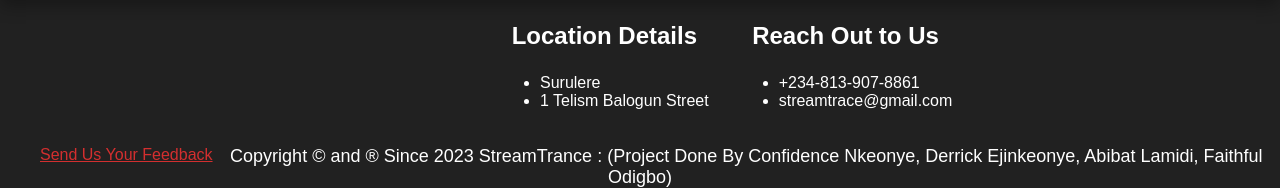
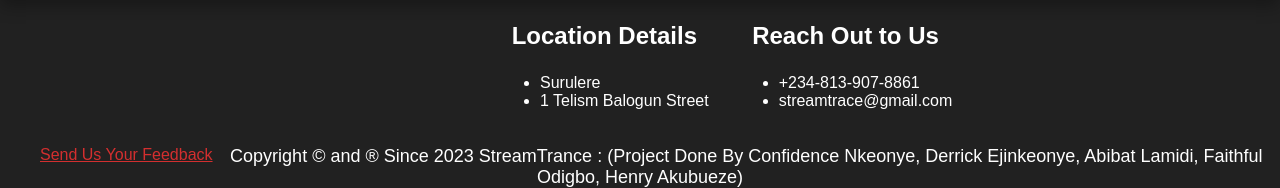
Before and after one commit to amarachi17/StreamTrace-Project, a plain HTML site: page feedback.html in a window 1280 px wide. Shown: the part 903-1091 px from the top of the page. Drawn offline with Linux system fonts and the light colour scheme.

Commit message:
Update feedback.html

```diff
--- a/feedback.html
+++ b/feedback.html
@@ -70,7 +70,7 @@
       <div class="footer-copyright">
 
               Copyright &copy; and &reg; Since  <script>document.write(new Date().getFullYear()) </script>
-               StreamTrance : (Project Done By Confidence Nkeonye, Derrick Ejinkeonye, Abibat Lamidi, Faithful Odigbo)
+               StreamTrance : (Project Done By Confidence Nkeonye, Derrick Ejinkeonye, Abibat Lamidi, Faithful Odigbo, Henry Akubueze)
 
         </div>
   </footer>
```
